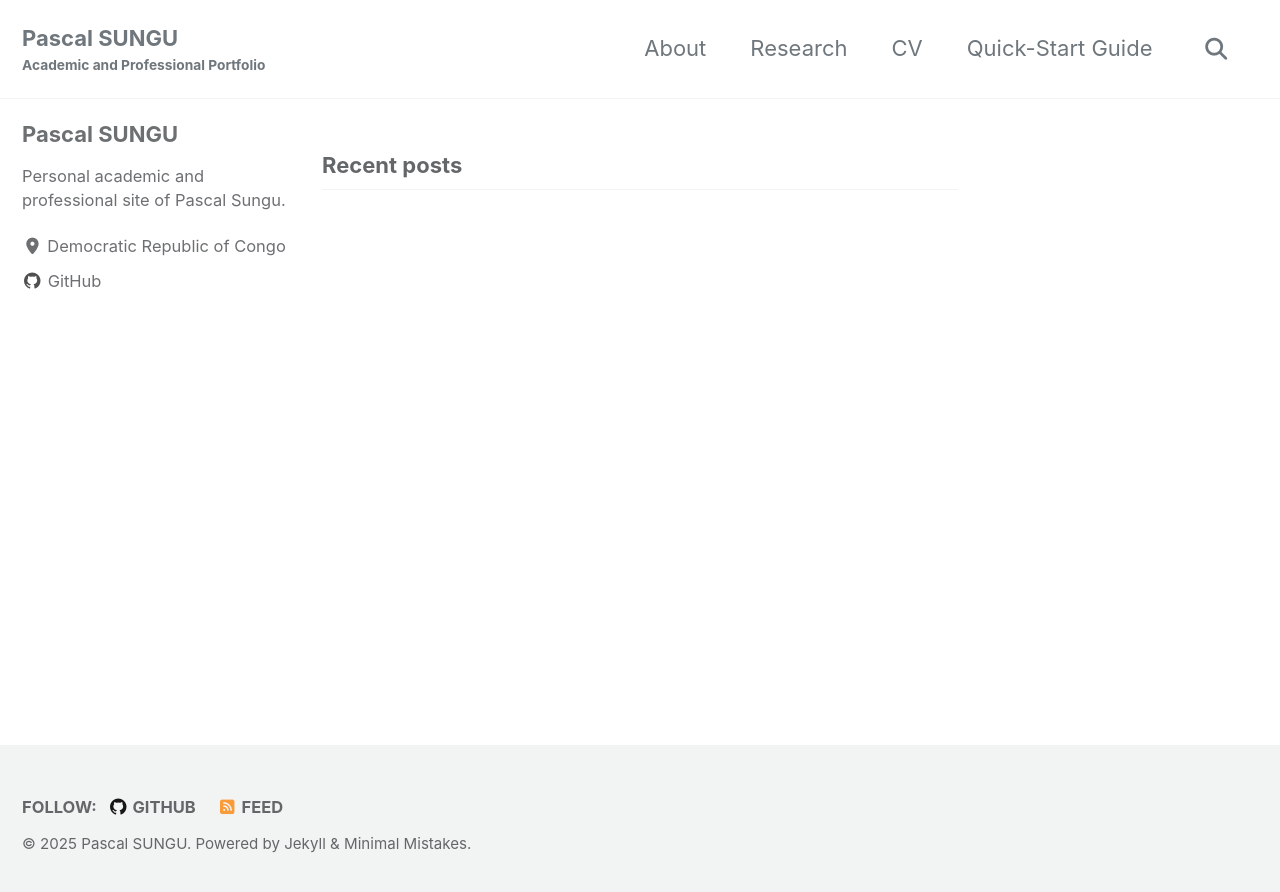
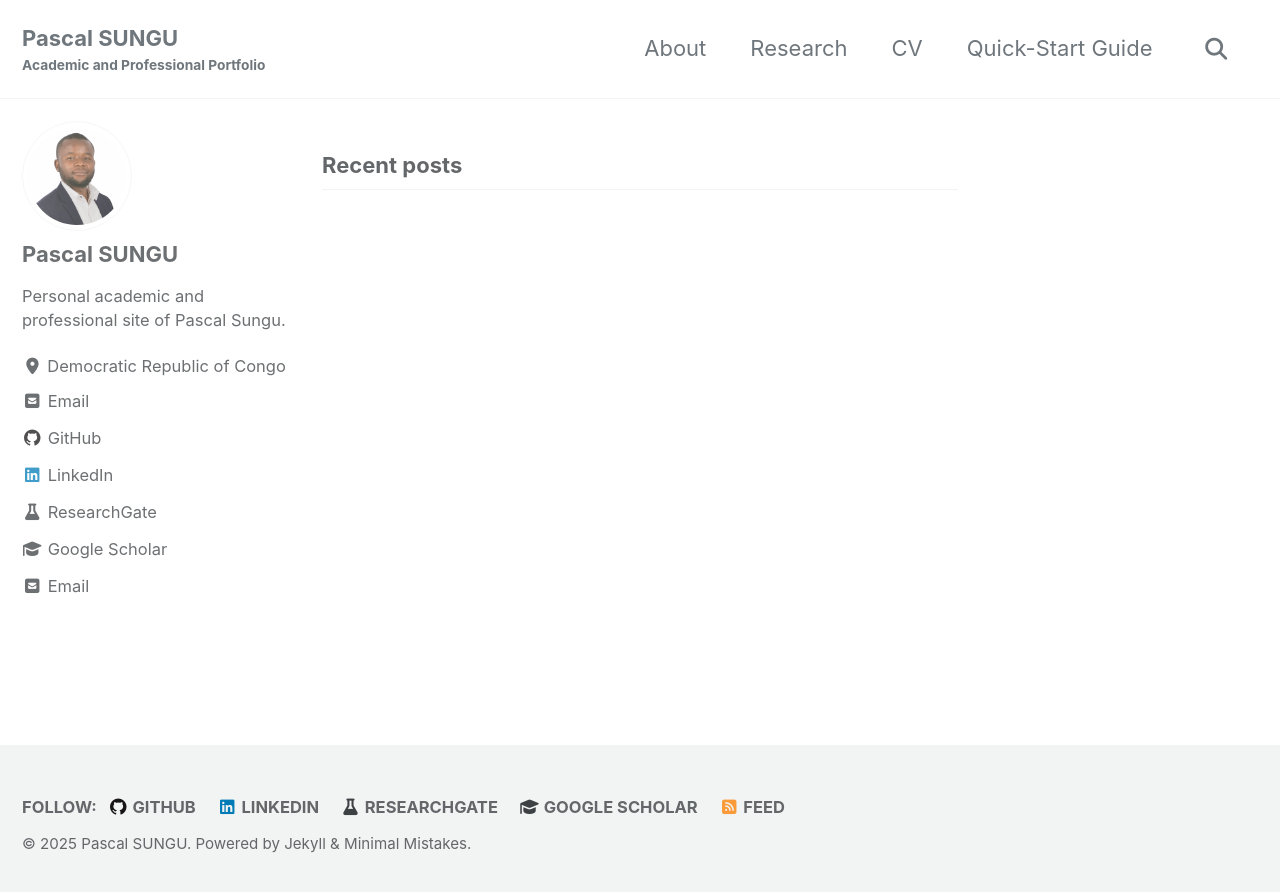
Before and after one commit to Pascal-SUNGU/Pascal-SUNGU.github.io, a Jekyll site: the page built from index.html, in a window 1280 px wide. Shown: the top 892 px of the page. Built offline with Jekyll 4.4.1, drawn with Linux system fonts in a browser that asks for light colours; cached includes are drawn as plain includes; the list of posts is cut into pages by our own code.

Commit message:
Update my bio

```diff
--- a/_config.yml
+++ b/_config.yml
@@ -96,21 +96,22 @@ baidu_site_verification:
 
 # Social Sharing
 twitter:
-  username               : # ← your Twitter username (no @)
+  username               : # ← (leave blank or add if you want)
 facebook:
-  username               : # ← your Facebook username
+  username               : # ← (leave blank or add if you want)
   app_id                 :
   publisher              :
-og_image                 : # "/assets/images/social-default.png" ← optional preview image
+og_image                 : "/assets/images/social-default.png"  # ← optional image when sharing your site
 
-# For specifying social profiles
-# - https://developers.google.com/structured-data/customize/social-profiles
+# Social Profiles for Structured Data
 social:
   type                   : Person
   name                   : Pascal SUNGU
   links:
     - "https://github.com/Pascal-SUNGU"
-    # Add more social profile URLs here as needed
+    - "https://www.linkedin.com/in/pascal-sungu/"
+    - "https://www.researchgate.net/profile/Pascal-Sungu-Ngoy"
+    - "https://scholar.google.com/citations?hl=en&user=azCo2aoAAAAJ"
 
 # Analytics
 analytics:
@@ -122,23 +123,26 @@ analytics:
 # Site Author
 author:
   name             : "Pascal SUNGU"
-  avatar           : # "/assets/images/bio-photo.jpg" ← upload image if desired
+  avatar           : "/assets/images/bio-photo.jpg"  # ← Upload your image to this path
   bio              : "Personal academic and professional site of Pascal Sungu."
   location         : "Democratic Republic of Congo"
-  email            : # "your.email@example.com"
+  email            : pascal.sungu@crid-cam.net
   links:
     - label: "Email"
       icon: "fas fa-fw fa-envelope-square"
-      # url: "mailto:your.email@example.com"
+      url: "mailto:pascal.sungu@crid-cam.net"
     - label: "GitHub"
       icon: "fab fa-fw fa-github"
       url: "https://github.com/Pascal-SUNGU"
-    - label: "Twitter"
-      icon: "fab fa-fw fa-twitter-square"
-      # url: "https://twitter.com/your_handle"
     - label: "LinkedIn"
       icon: "fab fa-fw fa-linkedin"
-      # url: "https://linkedin.com/in/your-profile"
+      url: "https://www.linkedin.com/in/pascal-sungu/"
+    - label: "ResearchGate"
+      icon: "fas fa-fw fa-flask"
+      url: "https://www.researchgate.net/profile/Pascal-Sungu-Ngoy"
+    - label: "Google Scholar"
+      icon: "fas fa-fw fa-graduation-cap"
+      url: "https://scholar.google.com/citations?hl=en&user=azCo2aoAAAAJ"
 
 # Site Footer
 footer:
@@ -146,15 +150,15 @@ footer:
     - label: "GitHub"
       icon: "fab fa-fw fa-github"
       url: "https://github.com/Pascal-SUNGU"
-    - label: "Twitter"
-      icon: "fab fa-fw fa-twitter-square"
-      # url: "https://twitter.com/your_handle"
     - label: "LinkedIn"
       icon: "fab fa-fw fa-linkedin"
-      # url: "https://linkedin.com/in/your-profile"
-    - label: "Instagram"
-      icon: "fab fa-fw fa-instagram"
-      # url: "https://instagram.com/your_profile"
+      url: "https://www.linkedin.com/in/pascal-sungu/"
+    - label: "ResearchGate"
+      icon: "fas fa-fw fa-flask"
+      url: "https://www.researchgate.net/profile/Pascal-Sungu-Ngoy"
+    - label: "Google Scholar"
+      icon: "fas fa-fw fa-graduation-cap"
+      url: "https://scholar.google.com/citations?hl=en&user=azCo2aoAAAAJ"
 
 
 # Reading Files
@@ -220,7 +224,7 @@ sass:
 
 # Outputting
 permalink: /:categories/:title/
-timezone: Africa/Lubumbashi  # <-- set your time zone here
+timezone: Africa/Yaounde  # <-- set your time zone here
 
 # Pagination with jekyll-paginate
 paginate: 5
```
Also changed, not shown: assets/css/profile.jpg (added), assets/images/bio-photo.jpg (added), 5 other files.
